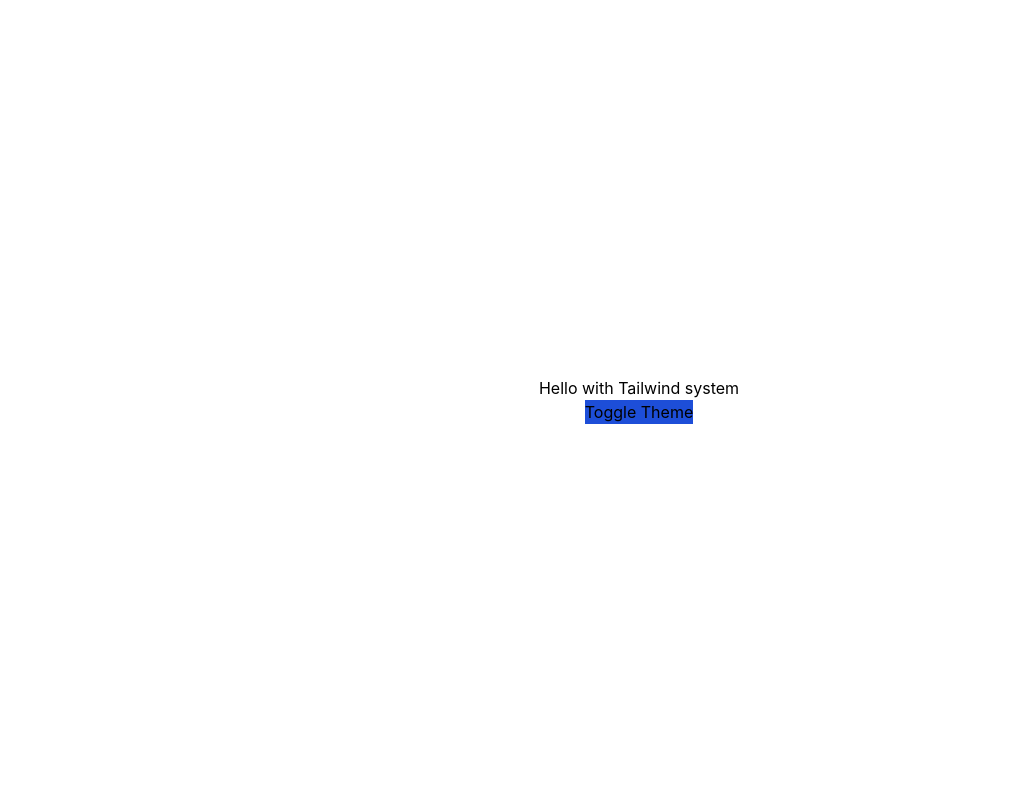
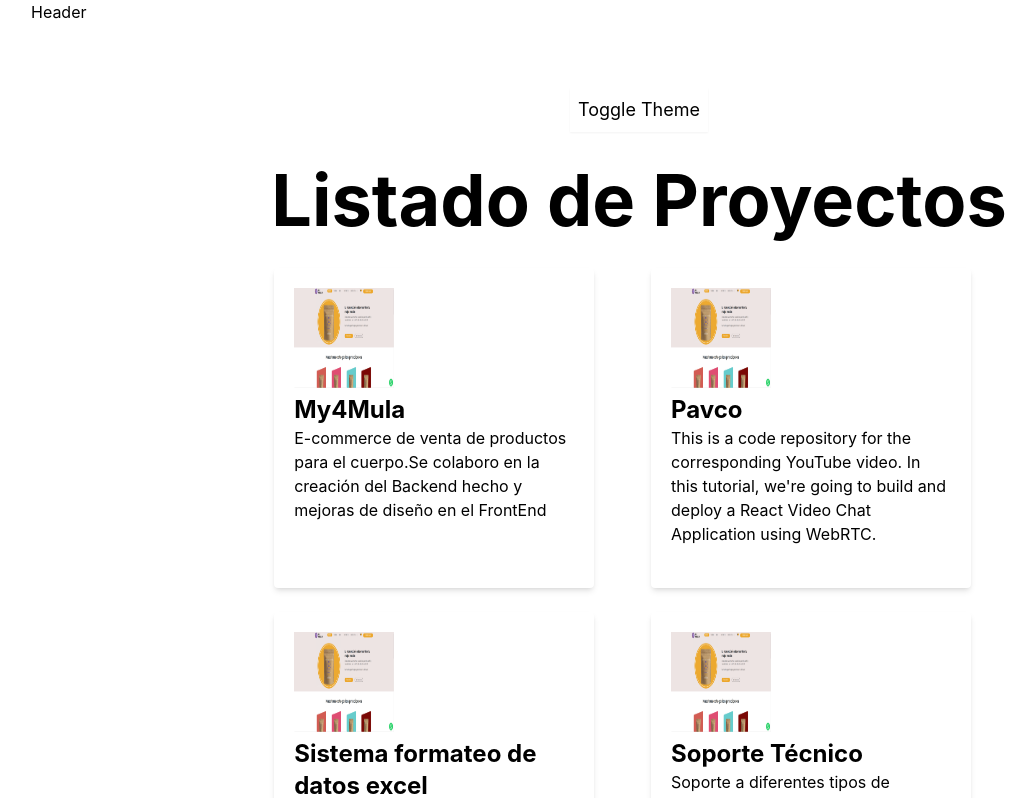
Before and after one commit to fernando59/portfolio-fernando, a Next.js app: page / in a window 1280 px wide. Shown: the top 798 px of the page, without its empty margins (1-1037 px from the left). Built offline with nearby package versions, Linux system fonts and the light colour scheme.

Commit message:
Add simple list proyects

```diff
--- /dev/null
+++ b/components/Header.jsx
@@ -0,0 +1,9 @@
+
+export const Header = () => {
+    return <>
+        <header>
+
+            <div>Header</div>
+        </header>
+    </>
+}
--- /dev/null
+++ b/components/ProyectCard.jsx
@@ -0,0 +1,12 @@
+import Image from "next/image"
+
+export const CardProyect = ({title,description,image}) => {
+  return <>
+
+    <div className="bg-white p-5 rounded dark:bg-bunker shadow-md w-80 h-80">
+        <Image src={image} width='100%' height={'100%'} alt={title} />
+        <h2 className="text-2xl font-bold">{title}</h2>
+        <div>{description}</div>
+    </div>
+  </>
+}
--- /dev/null
+++ b/components/ProyectList.jsx
@@ -0,0 +1,14 @@
+import { projectsData } from '../constants/constants'
+import { CardProyect } from './ProyectCard'
+export const Proyects = () => {
+  return <>
+    <h2 className='text-7xl font-bold p-8'>Listado de Proyectos</h2>
+    <div className='container mx-auto grid gap-6 content-center grid-columns-custom w-[60%] '>
+
+      {
+        projectsData.map(proyect => <CardProyect {...proyect} />)
+      }
+    </div>
+
+  </>
+}
--- /dev/null
+++ b/constants/constants.js
@@ -0,0 +1,62 @@
+export const projectsData = [
+    {
+      title: "My4Mula",
+      description:
+        "E-commerce de venta de productos para el cuerpo.Se colaboro en la creación del Backend hecho y mejoras de diseño en el FrontEnd",
+      image: "/assets/my4mula.png",
+      tags: ["Angular", "Asp.net Core", "MySql"],
+      source: "https://my4mula.mx/",
+      visit: "https://my4mula.mx/",
+      id: 0
+    },
+    // {
+    //   title: "Daily Ya",
+    //   description:
+    //     "Web para venta de criptomonedas.Se utilizo como pasarela de pago cobru, en el frontend se realizo con Next Js, el Backoffice se realizo con Angular y el Backend se realizo con .net core",
+    //   image: "/assets/my4mula.png",
+    //   tags: ["Angular", "Next Js", "Asp.net Core"],
+    //   source: "https://google.com",
+    //   visit: "https://google.com",
+    //   id: 1
+    // },
+    {
+      title: "Pavco",
+      description:
+        "This is a code repository for the corresponding YouTube video. In this tutorial, we're going to build and deploy a React Video Chat Application using WebRTC.",
+      image: "/assets/my4mula.png",
+      tags: ["Vue JS", "Laravel", "PHP"],
+      source: "https://google.com",
+      visit: "https://google.com",
+      id: 1
+    },
+    {
+      title: "Sistema formateo de datos excel",
+      description:
+        "Lectura de datos de un archivo Excel  y  formatearlo con unos requisitos para formatearlo a un archivo CSV para subida masiva de archivos ",
+      image: "/assets/my4mula.png",
+      tags: ["React", "Python", "Pandas", "Fast Api"],
+      source: "https://google.com",
+      visit: "https://google.com",
+      id: 2
+    },
+    {
+      title: "Soporte Técnico",
+      description:
+        "Soporte a diferentes tipos de empresas ayudanod a crear nuevos modulos y mejorando el código para que sea más leible",
+      image: "/assets/my4mula.png",
+      tags: ["Php", "Angular", "Node js"],
+      source: "https://google.com",
+      visit: "https://google.com",
+      id: 3
+    },
+    {
+      title: "Health System Overview",
+      description:
+        "This is a code repository for the corresponding video tutorial. In this video, we will create a full Realtime Chat Application",
+      image: "/assets/my4mula.png",
+      tags: ["Next Js", "Tailwind Css", "Docker"],
+      source: "https://google.com",
+      visit: "https://google.com",
+      id: 4
+    }
+  ];
--- a/pages/index.js
+++ b/pages/index.js
@@ -1,21 +1,27 @@
 import { useTheme } from 'next-themes';
 import Head from 'next/head';
+import { useEffect, useState } from 'react';
+import { Header } from '../components/Header';
+import { Proyects } from '../components/ProyectList';
 import styles from '../styles/Home.module.css';
 export default function Home() {
   const { theme, setTheme } = useTheme()
+  const [mounted,setMounted]=useState()
+  useEffect(()=>setMounted(true),[])
 
   const changeTheme = () => setTheme(theme === 'light' ? 'dark' : 'light')
+  if(!mounted) return null
   return (
     <div className={styles.container}>
       <Head>
-        <title>Create Next App</title>
+        <title>Portafolio | Fernando Mercado</title>
         <meta name="description" content="Generated by create next app" />
         <link rel="icon" href="/favicon.ico" />
       </Head>
-
+    <Header/>
       <main className={styles.main}>
-        <h1 className='dark:text-white dark:bg-black'>Hello with Tailwind {theme}</h1>
-        <button onClick={changeTheme} className='bg-blue-700 dark:bg-blue-900'>Toggle Theme</button>
+        <button onClick={changeTheme} className='text-lg shadow-sm p-2 dark:bg-bunker dark:text-white'>Toggle Theme</button>
+        <Proyects/>
       </main>
 
 
--- a/styles/globals.css
+++ b/styles/globals.css
@@ -5,6 +5,8 @@
 body {
   padding: 0;
   margin: 0;
+  box-sizing: border-box;
+
   font-family: -apple-system, BlinkMacSystemFont, Segoe UI, Roboto, Oxygen,
     Ubuntu, Cantarell, Fira Sans, Droid Sans, Helvetica Neue, sans-serif;
 }
@@ -17,3 +19,8 @@
 * {
   box-sizing: border-box;
 }
+
+.grid-columns-custom {
+  /* grid-template-columns: repeat(auto-fit, minmax(300px, 1fr)); */
+  grid-template-columns: repeat(2, minmax(300px, 1fr));
+}
--- a/tailwind.config.js
+++ b/tailwind.config.js
@@ -5,7 +5,23 @@
     "./components/**/*.{js,ts,jsx,tsx}",
   ],
   theme: {
-    extend: {},
+    extend: {
+      colors: {
+        'bunker': {
+          DEFAULT: '#161B22',
+          '50': '#5E7491',
+          '100': '#566A85',
+          '200': '#46566C',
+          '300': '#364254',
+          '400': '#262F3B',
+          '500': '#161B22',
+          '600': '#000000',
+          '700': '#000000',
+          '800': '#000000',
+          '900': '#000000'
+        },
+      }
+    },
   },
   plugins: [],
 }
```
Also changed, not shown: public/assets/my4mula.png (added).
